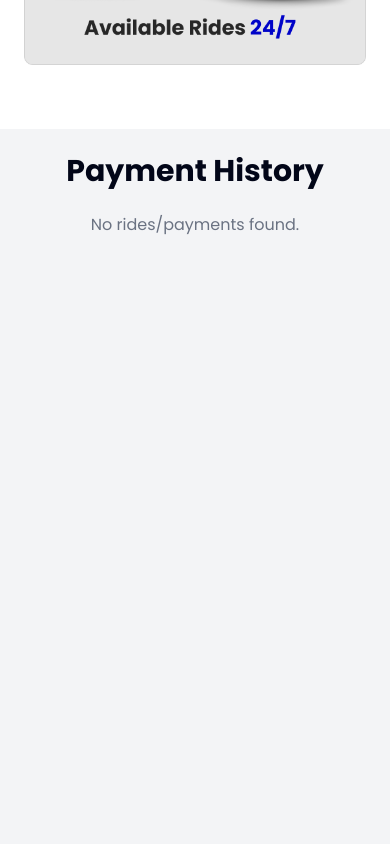
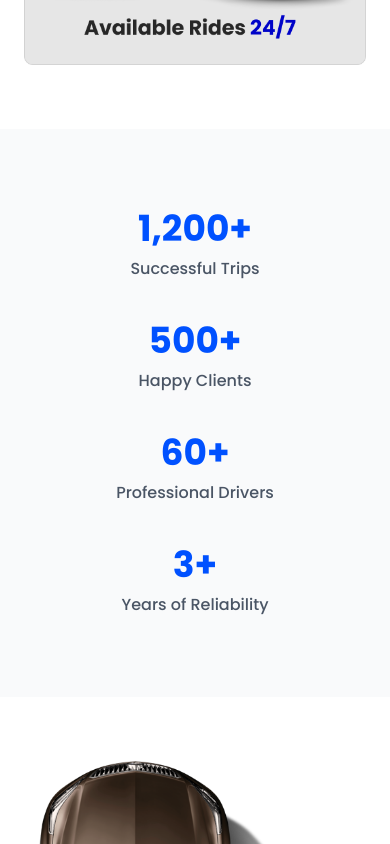
Before and after one commit to williamsdeefavoured-design/prestige-haul, a React (Vite) app: page / in a window 390 px wide. Shown: the part 3040-3884 px from the top of the page. Built offline with nearby package versions, Linux system fonts and the light colour scheme.

Commit message:
Re-added my statssection and made it responsive

```diff
--- /dev/null
+++ b/src/components/StatSection.jsx
@@ -0,0 +1,60 @@
+import React, { useEffect, useRef, useState } from "react";
+import CountUp from "react-countup";
+
+function StatSection() {
+  const stats = [
+    { label: "Successful Trips", end: 1200, suffix: "+" },
+    { label: "Happy Clients", end: 500, suffix: "+" },
+    { label: "Professional Drivers", end: 60, suffix: "+" },
+    { label: "Years of Reliability", end: 3, suffix: "+" },
+  ];
+
+  const sectionRef = useRef(null);
+  const [animate, setAnimate] = useState(false);
+
+  useEffect(() => {
+    const observer = new IntersectionObserver(
+      entries => {
+        if (entries[0].isIntersecting) {
+          setAnimate(false);
+          setTimeout(() => setAnimate(true), 100); // reset then animate again
+        }
+      },
+      { threshold: 0.4 }
+    );
+
+    if (sectionRef.current) observer.observe(sectionRef.current);
+    return () => observer.disconnect();
+  }, []);
+
+  return (
+    <div className="py-20 bg-gray-50" ref={sectionRef}>
+      <div
+        className="
+          max-w-6xl mx-auto
+          grid grid-cols-1 sm:grid-cols-2 md:grid-cols-4
+          gap-10 px-6 text-center
+        "
+      >
+        {stats.map((item, index) => (
+          <div key={index} className="flex flex-col items-center">
+            <h2 className="text-4xl font-bold text-blue-700">
+              {animate && (
+                <CountUp
+                  start={0}
+                  end={item.end}
+                  duration={4}
+                  separator=","
+                  suffix={item.suffix}
+                />
+              )}
+            </h2>
+            <p className="text-gray-600 font-medium mt-2">{item.label}</p>
+          </div>
+        ))}
+      </div>
+    </div>
+  );
+}
+
+export default StatSection;
--- a/src/pages/Home.jsx
+++ b/src/pages/Home.jsx
@@ -2,7 +2,7 @@ import React from 'react'
 import Hero from '../components/Hero'
 import Haulage from '../components/Haulage'
 import Convoy from '../components/Convoy'
-import StatsSection from '../components/History'
+import StatsSection from '../components/StatSection'
 import WhyUs from '../components/WhyUs'
 
 function Home() {
```
